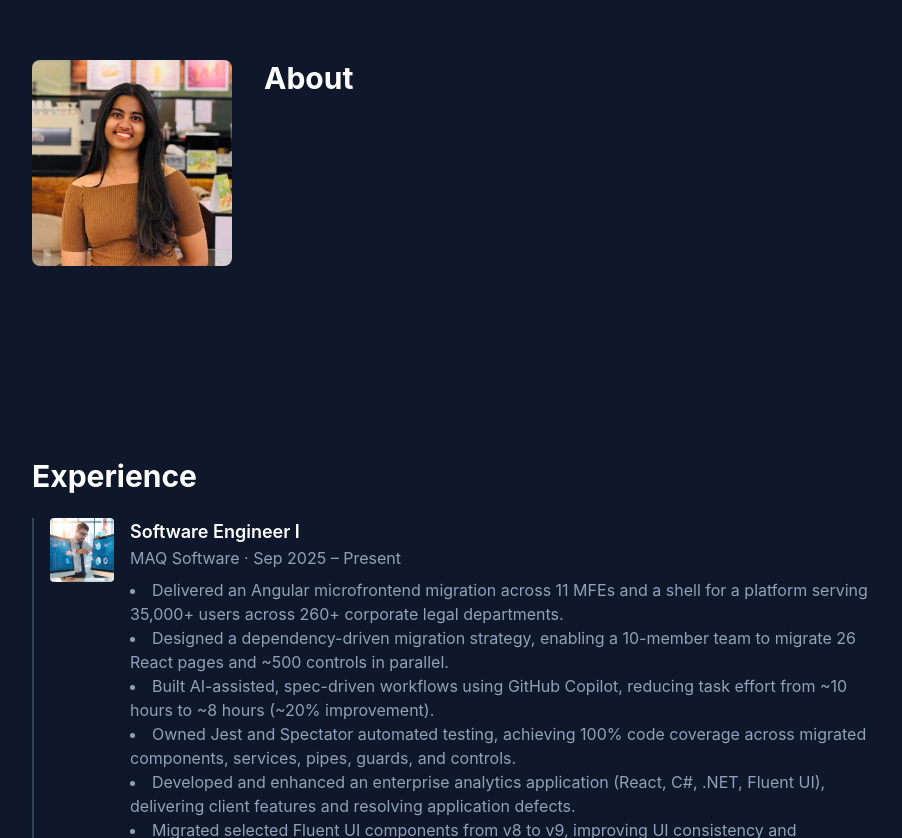
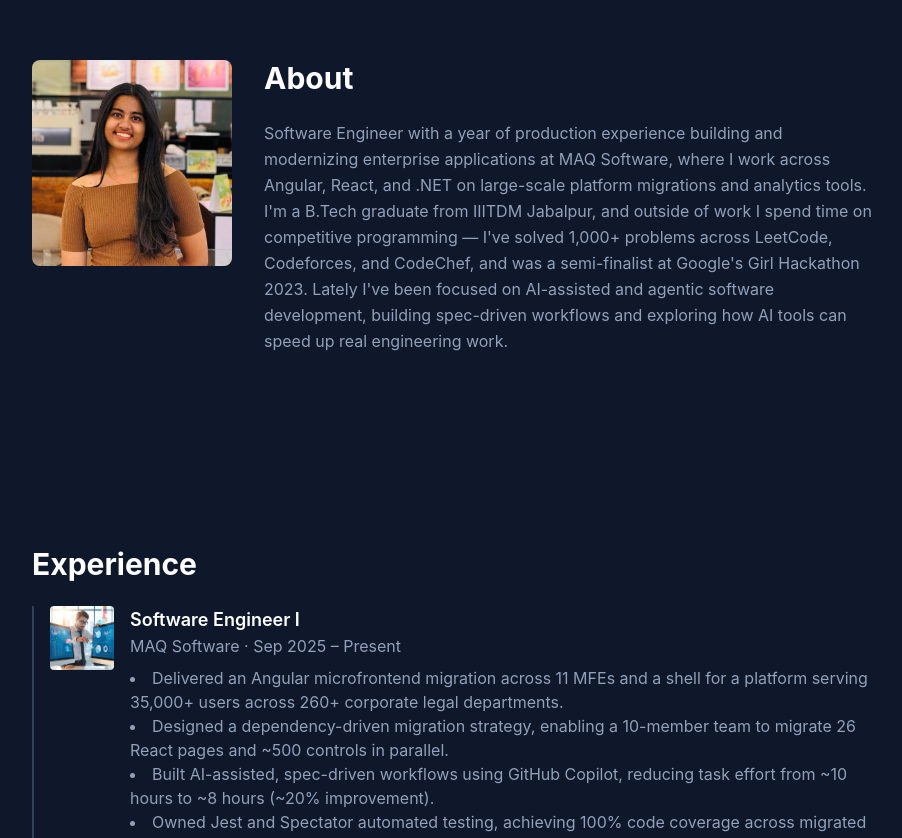
Before and after one commit to afsheen1604/my-portfolio, a React (Vite) app: page / in a window 1280 px wide. Shown: the part 900-1738 px from the top of the page, without its empty margins (184-1086 px from the left). Built offline with nearby package versions, Linux system fonts and the light colour scheme.

Commit message:
feat: add About section copy and fix navbar name

```diff
--- a/src/components/layout/Navbar.tsx
+++ b/src/components/layout/Navbar.tsx
@@ -13,8 +13,7 @@ export default function Navbar() {
     <nav className="fixed top-0 left-0 w-full z-50 bg-slate-900/80 backdrop-blur border-b border-slate-800">
       <div className="max-w-6xl mx-auto px-6 py-4 flex items-center justify-between">
         <a href="#home" className="text-white font-semibold text-lg">
-          {/* TODO: [NEEDS INPUT] — your name / logo mark */}
-          YourName
+          Nida Afsheen
         </a>
         <ul className="hidden md:flex gap-8 text-sm text-slate-300">
           {navLinks.map((link) => (
--- a/src/components/sections/About.tsx
+++ b/src/components/sections/About.tsx
@@ -13,8 +13,17 @@ export default function About() {
       />
       <div>
         <h2 className="text-3xl font-bold text-white mb-6">About</h2>
-        <p className="text-slate-400">
-          {/* TODO: [NEEDS INPUT] — about copy */}
+        <p className="text-slate-400 leading-relaxed">
+          Software Engineer with a year of production experience building and
+          modernizing enterprise applications at MAQ Software, where I work
+          across Angular, React, and .NET on large-scale platform migrations and
+          analytics tools. I'm a B.Tech graduate from IIITDM Jabalpur, and
+          outside of work I spend time on competitive programming — I've solved
+          1,000+ problems across LeetCode, Codeforces, and CodeChef, and was a
+          semi-finalist at Google's Girl Hackathon 2023. Lately I've been
+          focused on AI-assisted and agentic software development, building
+          spec-driven workflows and exploring how AI tools can speed up real
+          engineering work.
         </p>
       </div>
     </section>
```
